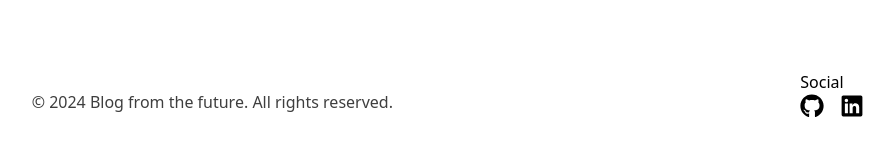
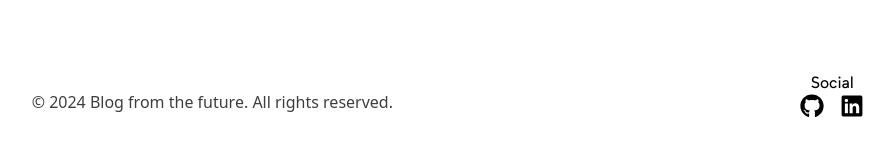
Before and after one commit to nmcev/odin-blog-client, a React (Vite) app: page /posts/1 in a window 1280 px wide. Shown: the part 886-1037 px from the top of the page, without its empty margins (192-1086 px from the left). Built offline with nearby package versions, Linux system fonts and the light colour scheme; no server answers.

Commit message:
style: center social and add set a font

```diff
--- a/src/components/Footer.jsx
+++ b/src/components/Footer.jsx
@@ -40,7 +40,7 @@ export default function Footer() {
             </div>
 
         <nav>
-          <h6 className="footer-title">Social</h6>
+          <h6 className="footer-title text-center font-careem">Social</h6>
           <div className="grid grid-flow-col gap-4 pb-4">
             <GithubButton />
             <LinkedInButton />
```
